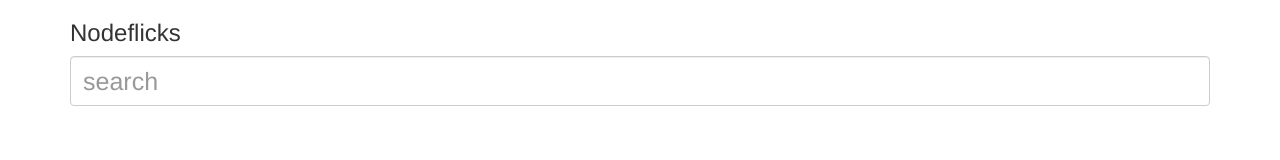
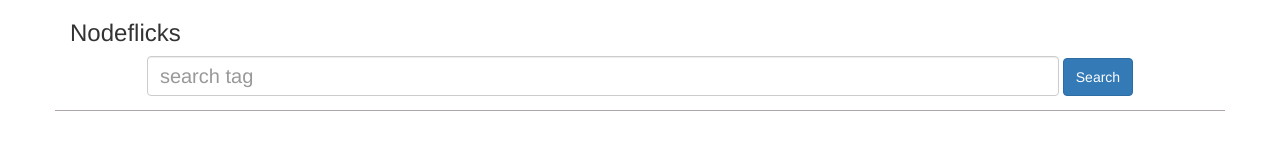
Before and after one commit to amitgiri0001/nodeflicks, a website: page public/index.html in a window 1280 px wide. Drawn offline with nearby package versions, Linux system fonts and the light colour scheme; some packages are replaced by stand-ins of ours; no server answers.

Commit message:
css changes and search button added

```diff
--- a/public/css/main.css
+++ b/public/css/main.css
@@ -1,10 +1,19 @@
 #search-section {
-
+  text-align: center;
+  border-bottom: 1px solid #afa7a7;
+  margin-bottom: 10px;
 }
 
 #search-section input {
-  height: 50px;
-  font-size: 25px;
+  width: 80%;
+  height: 40px;
+  font-size: 20px;
+  display: inline-block;
+}
+
+#search-section button {
+  height: 38px;
+  margin-top: -4px;
 }
 
 #imageSection img {
--- a/public/templates/searchBox.html
+++ b/public/templates/searchBox.html
@@ -1,5 +1,6 @@
 <section class="col-md-12" id="search-section">
   <form ng-submit="$sb.search($sb.tagFilter)">
-    <input class="form-control" ng-model="$sb.tagFilter" placeholder="search" ng-init="$sb.onInit()"/>
+    <input class="form-control" ng-model="$sb.tagFilter" placeholder="search tag" ng-init="$sb.onInit()"/>
+    <button type="submit" class="btn btn-primary">Search</button>
   </form>
 </section>
```
